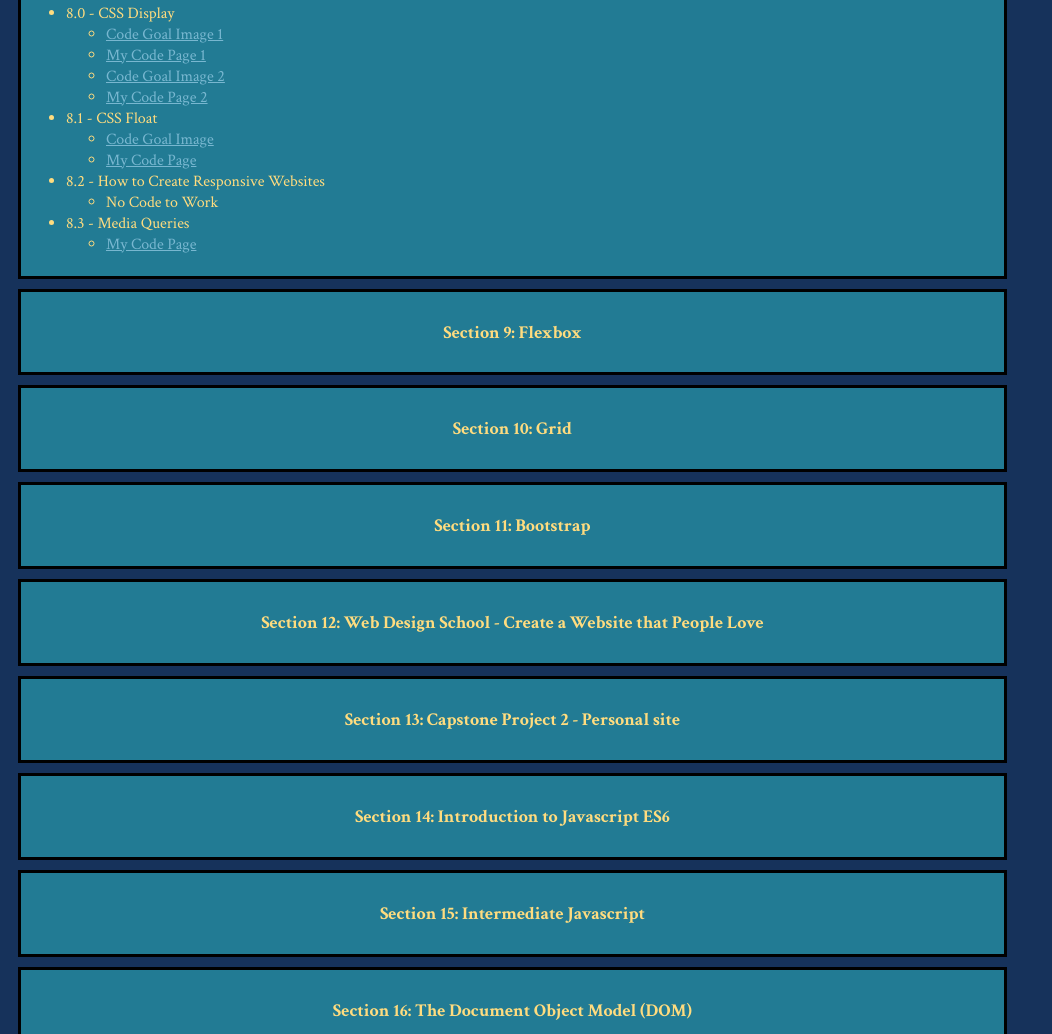
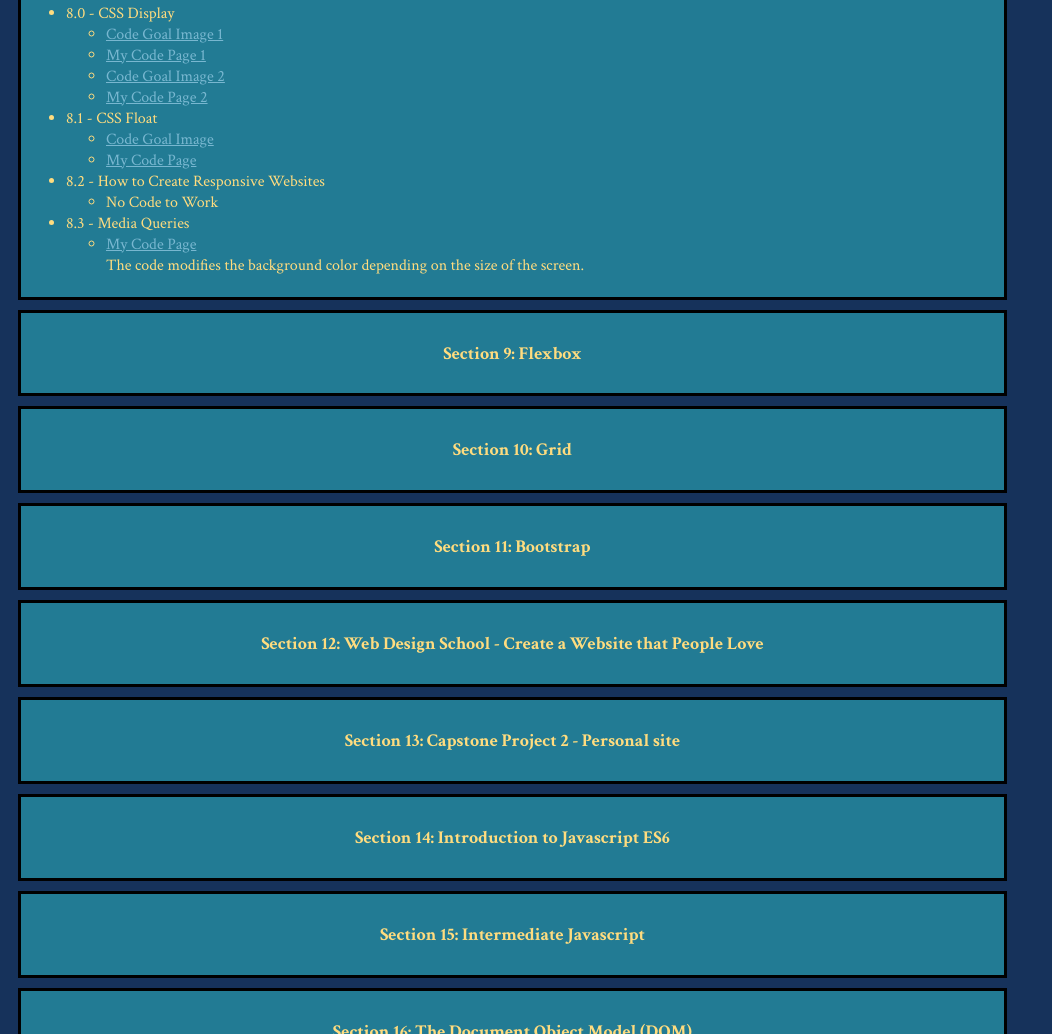
Before and after one commit to techguysa/portfolio, a plain HTML site: page public/webDev/webDev.html in a window 1280 px wide. Shown: the part 2645-3679 px from the top of the page, without its empty margins (0-1052 px from the left). Drawn offline with Linux system fonts and the light colour scheme.

Commit message:
Add files via upload

```diff
--- a/public/webDev/webDev.html
+++ b/public/webDev/webDev.html
@@ -277,6 +277,7 @@
                 <li>8.3 - Media Queries</li>
                 <ul>
                     <li><a href = "./section8/3/index.html">My Code Page</a></li>
+                    The code modifies the background color depending on the size of the screen.
                 </ul>
             </ul>
         </div>
```
